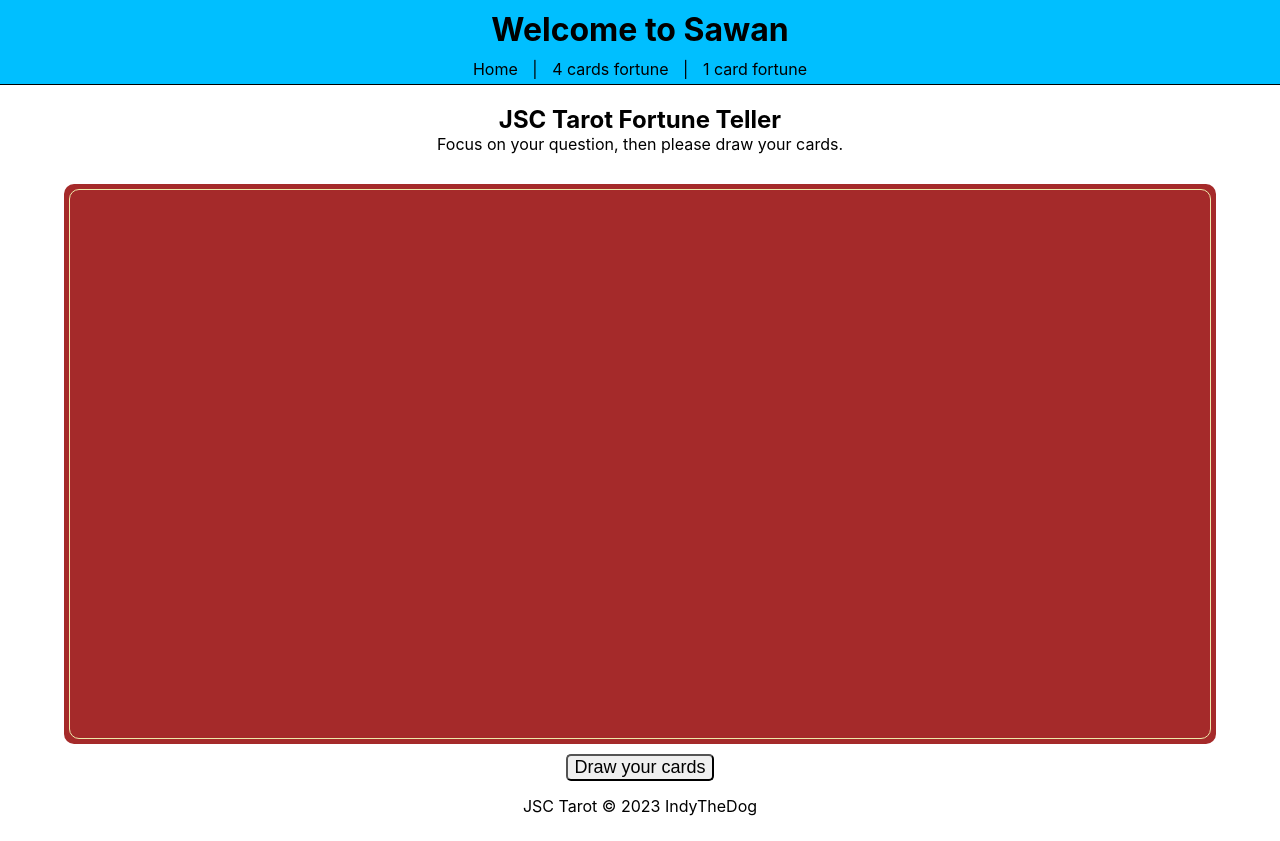
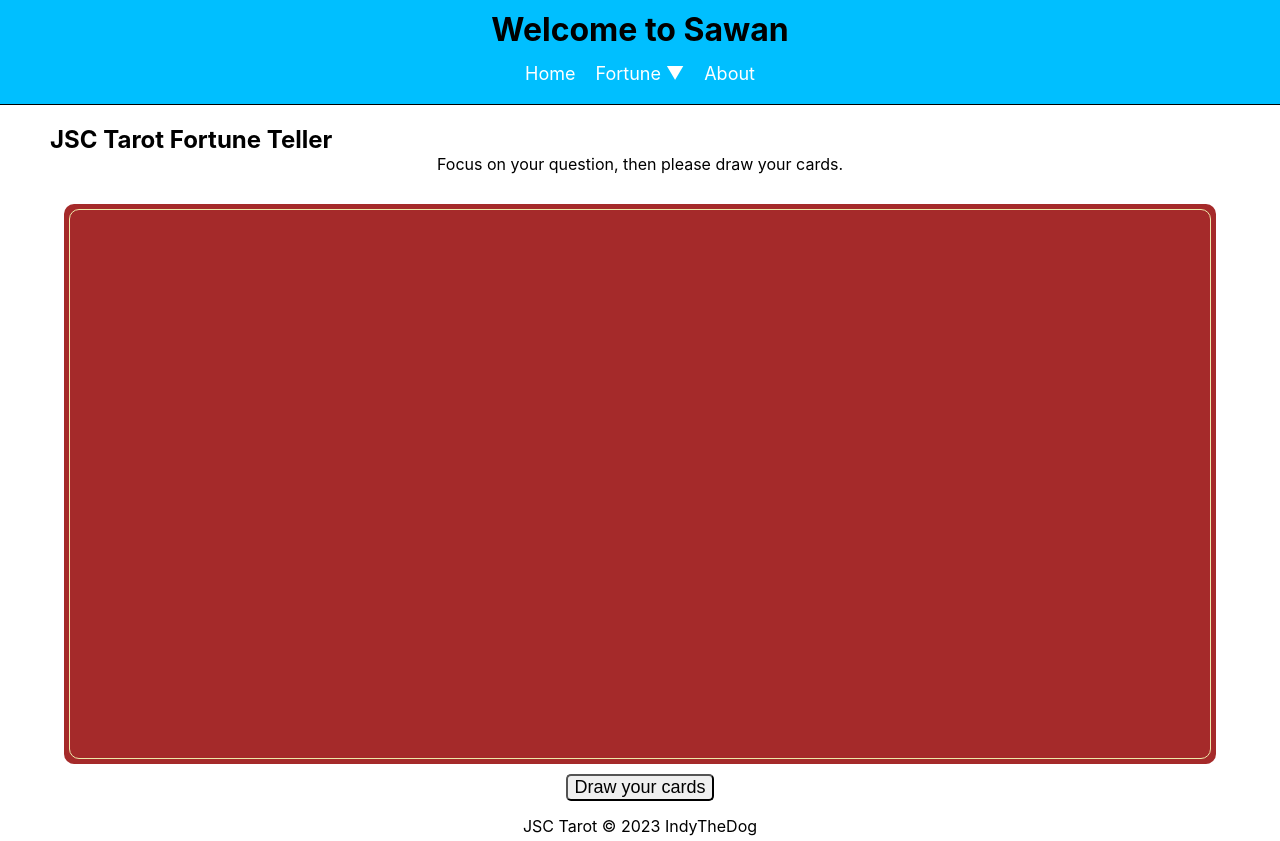
Before and after one commit to jscoobyced/jsc-tarot, a React (Create React App) app: page /#/fortune in a window 1280 px wide. Built offline with nearby package versions, Linux system fonts and the light colour scheme.

Commit message:
Add About page Improve menu UI

```diff
--- a/public/index.html
+++ b/public/index.html
@@ -3,6 +3,7 @@
   <head>
     <meta charset="utf-8" />
     <link rel="icon" href="%PUBLIC_URL%/favicon.ico" />
+    <link rel="canonical" href="https://sawan.io" />
     <meta name="viewport" content="width=device-width, initial-scale=1" />
     <meta name="theme-color" content="#000000" />
     <meta
@@ -24,5 +25,33 @@
   <body>
     <noscript>You need to enable JavaScript to run this app.</noscript>
     <div id="root"></div>
+    <script type="application/ld+json">
+    {
+      "@context": "https://schema.org",
+      "@type": "FAQPage",
+      "mainEntity": [{
+        "@type": "Question",
+        "name": "How many Tarot fortune telling mode is there on this site?",
+        "acceptedAnswer": {
+          "@type": "Answer",
+          "text": "<p>There are 2 types of fortune telling:<ul><li>1 card fortune for a simple answer</li><li>4 cards fortune for a more thorough prediction</li></ul></p>"
+        }
+      }, {
+        "@type": "Question",
+        "name": "How do I get my prediction?",
+        "acceptedAnswer": {
+          "@type": "Answer",
+          "text": "<p>To get your prediction:<ol><li>Chose your prediction style: 1 or 4 cards</li><li>Relax, breath and focus on the question you want answered</li><li>Click the &quot;Draw your card&quot; button</li><li>Click on each card in sequence and read the prediction</li></ol></p>"
+        }
+      }, {
+        "@type": "Question",
+        "name": "How much does it cost?",
+        "acceptedAnswer": {
+          "@type": "Answer",
+          "text": "<p>I don't charge anything for this service. I give it to people as a contributioin to the world</p>"
+        }
+      }]
+    }
+    </script>
   </body>
 </html>
--- /dev/null
+++ b/src/domain/About.css
@@ -0,0 +1,5 @@
+.faq {
+    text-align: left;
+    line-height: 1.5em;
+    border-radius: 10px;
+}
--- /dev/null
+++ b/src/domain/About.tsx
@@ -0,0 +1,56 @@
+import "./About.css";
+
+const About = () => {
+  return (
+    <>
+      <h2 className="mb-20">Frequently Asked Questions</h2>
+      <div className="div--cards-container">
+        <div className="div--cards-border">
+          <ul className="faq">
+            <li>
+              How many Tarot fortune telling mode is there on this site?
+              <ul>
+                <li>
+                  There are 2 types of fortune telling:
+                  <ul>
+                    <li>1 card fortune for a simple answer</li>
+                    <li>4 cards fortune for a more thorough prediction</li>
+                  </ul>
+                </li>
+              </ul>
+            </li>
+            <li>
+              How do I get my prediction?
+              <ul>
+                <li>
+                  To get your prediction:
+                  <ol>
+                    <li>Chose your prediction style: 1 or 4 cards</li>
+                    <li>
+                      Relax, breath and focus on the question you want answered
+                    </li>
+                    <li>Click the &quot;Draw your card&quot; button</li>
+                    <li>
+                      Click on each card in sequence and read the prediction
+                    </li>
+                  </ol>
+                </li>
+              </ul>
+            </li>
+            <li>
+              How much does it cost?
+              <ul>
+                <li>
+                  I don't charge anything for this service. I give it to people
+                  as a contributioin to the world
+                </li>
+              </ul>
+            </li>
+          </ul>
+        </div>
+      </div>
+    </>
+  );
+};
+
+export default About;
--- a/src/domain/Hand.css
+++ b/src/domain/Hand.css
@@ -1,7 +1,7 @@
 button {
   display: block;
   font-size: large;
-  margin: 10px 0;
+  margin: 10px auto;
   border-radius: 5px;
 }
 
@@ -10,27 +10,6 @@ button {
   min-height: 40px;
 }
 
-.div--cards-container {
-  color: #fff;
-  width: 90%;
-  min-height: 550px;
-  text-align: center;
-  margin: 0 auto;
-  padding: 5px 0;
-  background-color: #a52a2a;
-  border-radius: 10px;
-  display: flex;
-}
-
-.div--cards-border {
-  width: 100%;
-  margin: 0 5px;
-  border-style: solid;
-  border-width: 1px;
-  border-color: #eee8aa;
-  border-radius: 10px;
-}
-
 @media screen and (max-width: 820px) {
   .div--cards-container {
     min-height: 50px;
--- /dev/null
+++ b/src/domain/Menu.css
@@ -0,0 +1,47 @@
+nav ul {
+  padding: 0;
+  margin: 0;
+  list-style: none;
+  position: relative;
+}
+
+nav ul li {
+  display: inline-block;
+}
+
+nav a {
+  display: block;
+  padding: 0 10px;
+  color: #fff;
+  font-size: large;
+  line-height: 50px;
+  text-decoration: none;
+}
+
+nav a:hover {
+  background-color: #333;
+}
+
+nav ul ul {
+  display: none;
+  position: absolute;
+  top: 50px;
+  background-color: #00bfff;
+}
+
+nav ul li:hover > ul {
+  display: block;
+}
+
+nav ul ul li {
+  width: 100%;
+  border: 1px solid white;
+}
+
+li > a:after {
+  content: " ▼";
+}
+
+li > a:only-child:after {
+  content: "";
+}
--- /dev/null
+++ b/src/domain/Menu.tsx
@@ -0,0 +1,28 @@
+import { Link } from "react-router-dom";
+import "./Menu.css";
+
+const Menu = () => {
+  return (
+    <nav>
+      <ul>
+        <li>
+          <Link to="/">Home</Link>
+        </li>
+        <li>
+          <Link to="/">Fortune</Link>
+          <ul>
+            <li>
+              <Link to="/fortune">4 cards fortune</Link>
+            </li>
+            <li>
+              <Link to="/question">1 card fortune</Link>
+            </li>
+          </ul>
+        </li>
+        <li><Link to="/about">About</Link></li>
+      </ul>
+    </nav>
+  );
+};
+
+export default Menu;
--- a/src/pages/App.css
+++ b/src/pages/App.css
@@ -1,7 +1,6 @@
 header,
 main {
   width: 100%;
-  align-items: center;
   text-align: center;
   display: flex;
   flex-direction: column;
@@ -11,13 +10,20 @@ main {
 header {
   background-color: #00bfff;
   border-bottom: 1px solid #000;
+  align-items: center;
   margin-bottom: 10px;
   padding-bottom: 5px;
 }
 
-h1, h2 {
+h1,
+h2 {
   margin: 0;
   padding-top: 10px;
+  text-align: left;
+}
+
+main h2 {
+  margin-left: 50px;
 }
 
 footer {
@@ -27,18 +33,10 @@ footer {
   text-align: center;
 }
 
-nav {
-  height: 30px;
-}
-
 a {
   display: inline-block;
   text-decoration: none;
   padding: 10px;
-  color: inherit;
-}
-
-a:visited {
   color: inherit;
 }
 
@@ -47,3 +45,28 @@ a:visited {
     font-size: medium;
   }
 }
+
+.mb-20 {
+  margin-bottom: 20px;
+}
+
+.div--cards-container {
+  color: #fff;
+  width: 90%;
+  min-height: 550px;
+  text-align: center;
+  margin: 0 auto;
+  padding: 5px 0;
+  background-color: #a52a2a;
+  border-radius: 10px;
+  display: flex;
+}
+
+.div--cards-border {
+  width: 100%;
+  margin: 0 5px;
+  border-style: solid;
+  border-width: 1px;
+  border-color: #eee8aa;
+  border-radius: 10px;
+}
--- a/src/pages/App.tsx
+++ b/src/pages/App.tsx
@@ -1,6 +1,8 @@
-import { HashRouter, Routes, Route, Link, Outlet } from "react-router-dom";
+import { HashRouter, Routes, Route, Outlet } from "react-router-dom";
+import About from "../domain/About";
 import Hand from "../domain/Hand";
 import Home from "../domain/Home";
+import Menu from "../domain/Menu";
 import "./App.css";
 
 const AppRoute = () => {
@@ -35,6 +37,7 @@ const AppRoute = () => {
               />
             }
           />
+          <Route path="/about" element={<About />} />
         </Route>
       </Routes>
     </HashRouter>
@@ -46,10 +49,7 @@ const App = () => {
     <>
       <header>
         <h1>Welcome to Sawan</h1>
-        <nav>
-          <Link to="/">Home</Link> | <Link to="/fortune">4 cards fortune</Link>{" "}
-          | <Link to="/question">1 card fortune</Link>
-        </nav>
+        <Menu />
       </header>
       <main>
         <Outlet />
```
